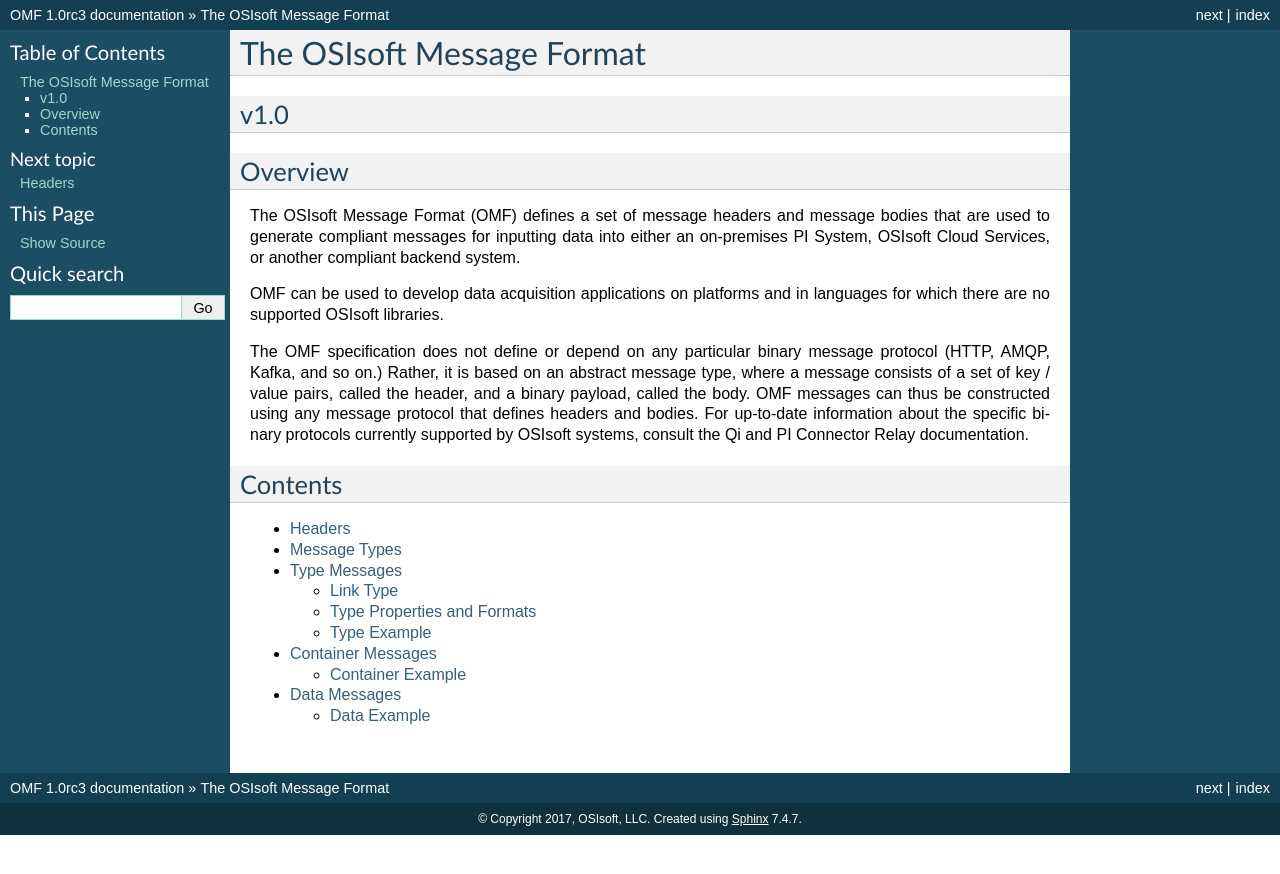
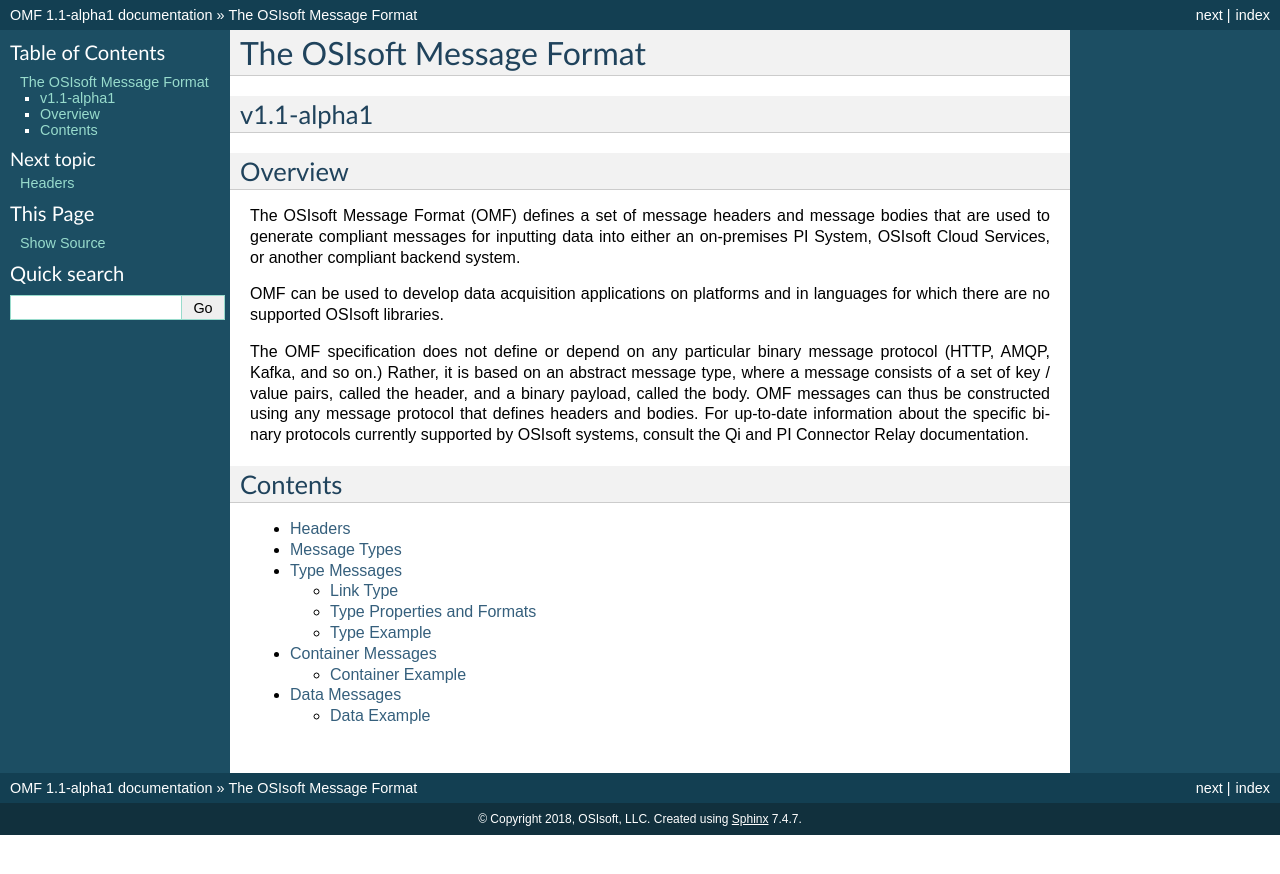
Before and after one commit to AVEVA/OMF-Docs, a Sphinx documentation site: the page built from docs/index.rst, in a window 1280 px wide. Shown: the top 874 px of the page. Built offline with Sphinx 7.4.7, drawn with Linux system fonts in a browser that asks for light colours.

Commit message:
minor edits

```diff
--- a/docs/conf.py
+++ b/docs/conf.py
@@ -44,16 +44,16 @@
 
 # General information about the project.
 project = u'OMF'
-copyright = u'2017, OSIsoft, LLC'
+copyright = u'2018, OSIsoft, LLC'
 
 # The version info for the project you're documenting, acts as replacement for
 # |version| and |release|, also used in various other places throughout the
 # built documents.
 #
 # The short X.Y version.
-version = '1.0'
+version = '1.1-alpha1'
 # The full version, including alpha/beta/rc tags.
-release = '1.0rc3'
+release = '1.1-alpha1'
 
 # The language for content autogenerated by Sphinx. Refer to documentation
 # for a list of supported languages.
@@ -274,7 +274,7 @@
 epub_title = u'OMF'
 epub_author = u'OSIsoft, LLC'
 epub_publisher = u'OSIsoft, LLC'
-epub_copyright = u'2017, OSIsoft, LLC'
+epub_copyright = u'2018, OSIsoft, LLC'
 
 # The basename for the epub file. It defaults to the project name.
 #epub_basename = u'OMF'
--- a/docs/index.rst
+++ b/docs/index.rst
@@ -1,8 +1,8 @@
 The OSIsoft Message Format
 ==========================
 
-v1.0
------
+v1.1-alpha1
+-----------
 
 
 Overview
```
